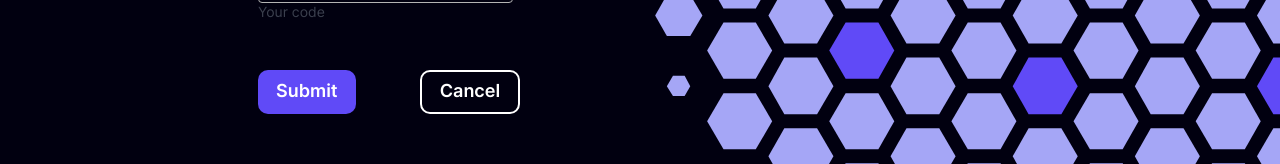
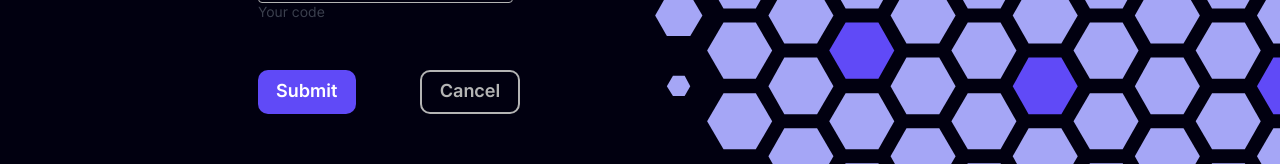
Before and after one commit to mbuslenko/pixold-web, a React (Create React App) app: page /redeem in a window 1280 px wide. Shown: the part 509-673 px from the top of the page. Built offline with nearby package versions, Linux system fonts and the light colour scheme; a web font is replaced by a local one.

Commit message:
faq-links: fix color cancel button

```diff
--- a/src/components/button/Button.module.scss
+++ b/src/components/button/Button.module.scss
@@ -131,6 +131,10 @@
     @include secondary-color($blue);
   }
 
+  &.grey {
+    @include secondary-color($grey);
+  }
+
   &:not(&:disabled):hover {
     border-width: 4px;
     padding: 0 16px;
--- a/src/components/types.ts
+++ b/src/components/types.ts
@@ -7,7 +7,7 @@ export type InputType = 'text' | 'number' | 'password' | 'email';
 
 export type ButtonTheme = PrimaryButtonTheme | SecondaryButtonTheme;
 export type PrimaryButtonTheme = 'pink' | 'black-white' | 'google' | 'facebook' | 'opensea-white' | 'opensea-black';
-export type SecondaryButtonTheme = 'black-white' | 'yellow' | 'red' | 'blue';
+export type SecondaryButtonTheme = 'black-white' | 'yellow' | 'red' | 'blue' | 'grey';
 
 export type ModalTheme = 'blue-dark';
 export type ModalPositionType = 'absolute' | 'fixed' | 'relative';
--- a/src/pages/redeemCode/RedeemCode.tsx
+++ b/src/pages/redeemCode/RedeemCode.tsx
@@ -89,7 +89,7 @@ export const RedeemCode: React.FC = () => {
             <Button text="Submit" appearance={{ priority: 'primary' }} onClick={redeemCodeSubmitCallback} />
             <Button
               text="Cancel"
-              appearance={{ priority: 'secondary', theme: 'black-white' }}
+              appearance={{ priority: 'secondary', theme: 'grey' }}
               onClick={redeemCodeCancelCallback}
             />
           </div>
```
